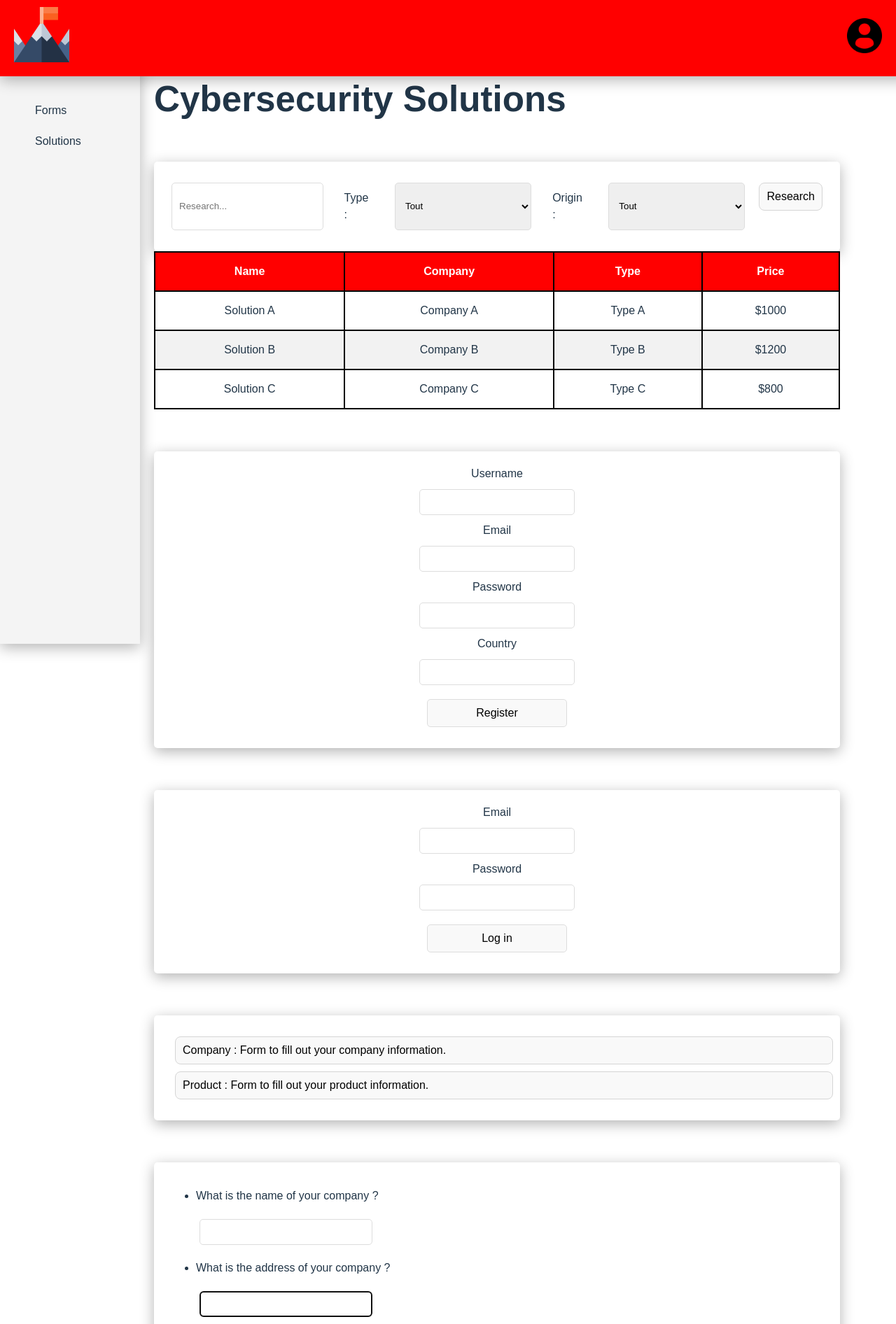
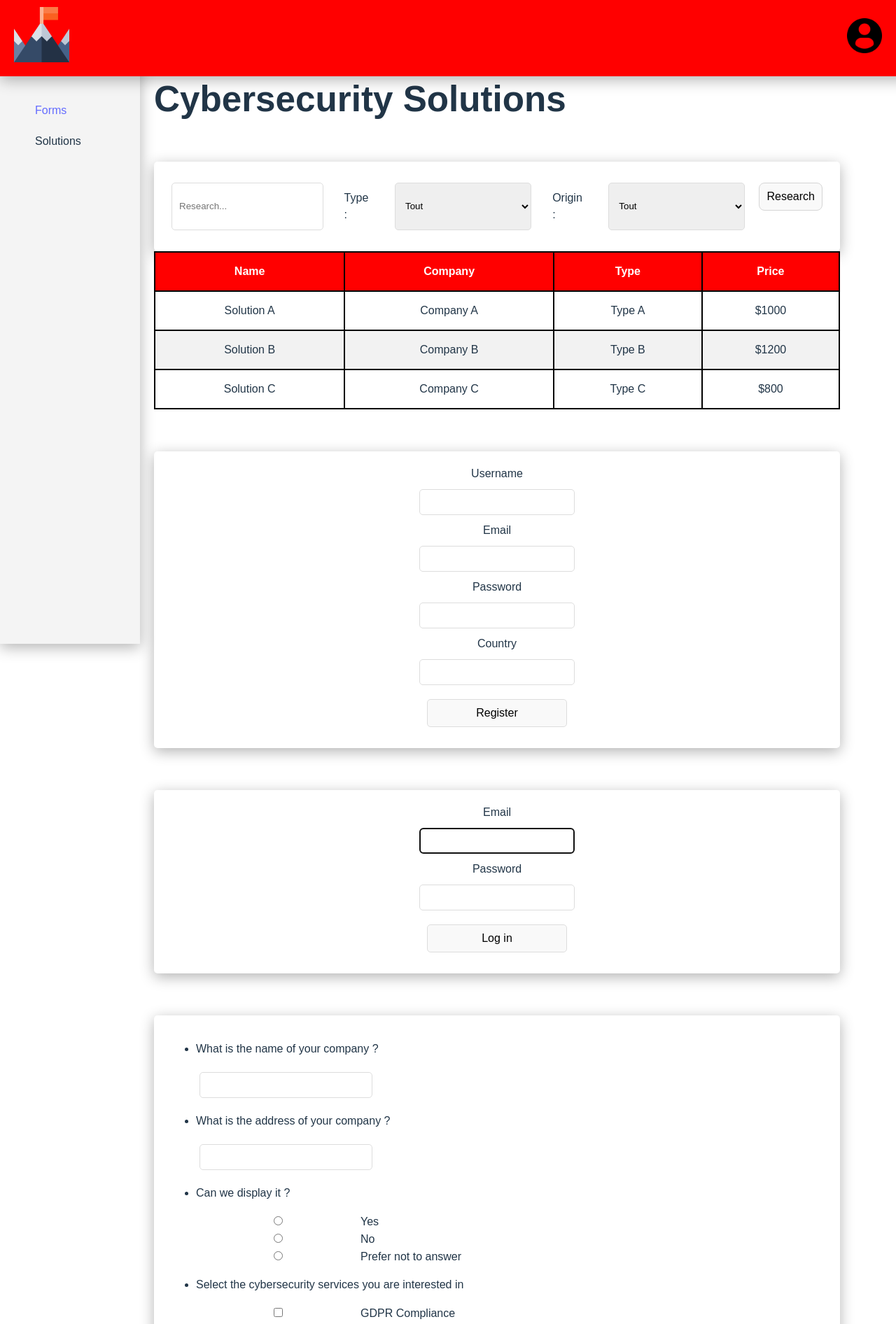
Before and after one commit to Groupe2p3/CyberProjectG2, a React (Vite) app in the folder react-g2/: page / in a window 1280 px wide. Shown: the top 1892 px of the page at 70% size. Built offline with nearby package versions, Linux system fonts and the light colour scheme.

Commit message:
Route vers mes formulaires

```diff
--- a/react-g2/src/App.jsx
+++ b/react-g2/src/App.jsx
@@ -38,7 +38,6 @@ const App = () => {
           <Table dataTable={tableData} />
           <SignUp />
           <Login />
-          <Forms dataForms={formData} />
           <Form dataQuestions={questionData} />
         </div>
       </div>
--- a/react-g2/src/components/Form.jsx
+++ b/react-g2/src/components/Form.jsx
@@ -37,7 +37,7 @@ const Form = ({ dataQuestions }) => {
 
             );
         } else { // ShortText
-            return <input type="text" autoFocus />;
+            return <input type="text"/>;
         }
     }
 
--- a/react-g2/src/components/Forms.jsx
+++ b/react-g2/src/components/Forms.jsx
@@ -1,16 +1,27 @@
 import React from 'react';
+import Navbar from './Navbar';
+import Sidebar from './Sidebar';
+import dataForms from '../data/dataForms.json';
 
 //define a function
 
-const Forms = ({ dataForms }) => {
+const Forms = () => {
 
     return (
-
-        <div className="forms">
-            <div className="btnContainer">
-                {dataForms.map((dataForm) => (
-                    <button key={dataForm.id}>{dataForm.TypeForm} : {dataForm.Description}</button>
-                ))}
+        <div>
+            <Navbar />
+            <div className="app-container">
+                <Sidebar />
+                <div className="main-content">
+                    <h1>Mes formulaires</h1>
+                    <div className="forms">
+                        <div className="btnContainer">
+                            {dataForms.map((dataForm) => (
+                                <button key={dataForm.id}>{dataForm.TypeForm} : {dataForm.Description}</button>
+                            ))}
+                        </div>
+                    </div>
+                </div>
             </div>
         </div>);
 
--- a/react-g2/src/components/Sidebar.jsx
+++ b/react-g2/src/components/Sidebar.jsx
@@ -5,7 +5,7 @@ const Sidebar = () => {
   return (
     <aside className="sidebar">
       <ul className="sidebar-menu">
-        <li className="sidebar-item">Forms</li>
+        <li className="sidebar-item"><a href="/Forms">Forms</a></li>
         <li className="sidebar-item">Solutions</li>
       </ul>
     </aside>
--- a/react-g2/src/main.jsx
+++ b/react-g2/src/main.jsx
@@ -1,6 +1,7 @@
 import React from 'react'
 import ReactDOM from 'react-dom/client'
 import Profil from './components/Profil'
+import Forms from './components/Forms';
 import ErrorPage from "./error-page";
 import App from './App';
 import {
@@ -19,6 +20,11 @@ const router = createBrowserRouter([
     element: <Profil />,
     errorElement: <ErrorPage />,
   },
+  {
+    path: "/forms",
+    element: <Forms />,
+    errorElement: <ErrorPage />,
+  },
 ]);
 
 
```
